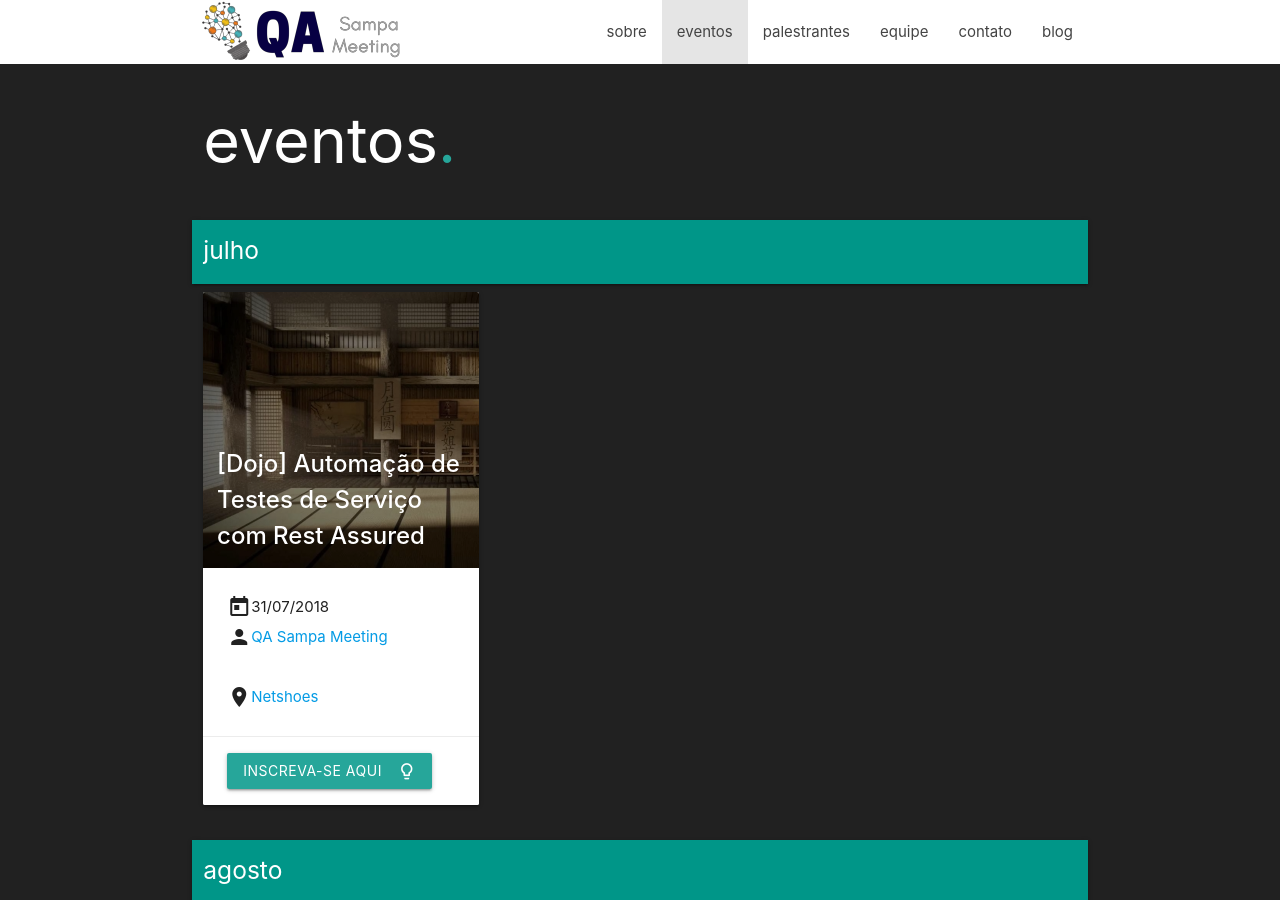
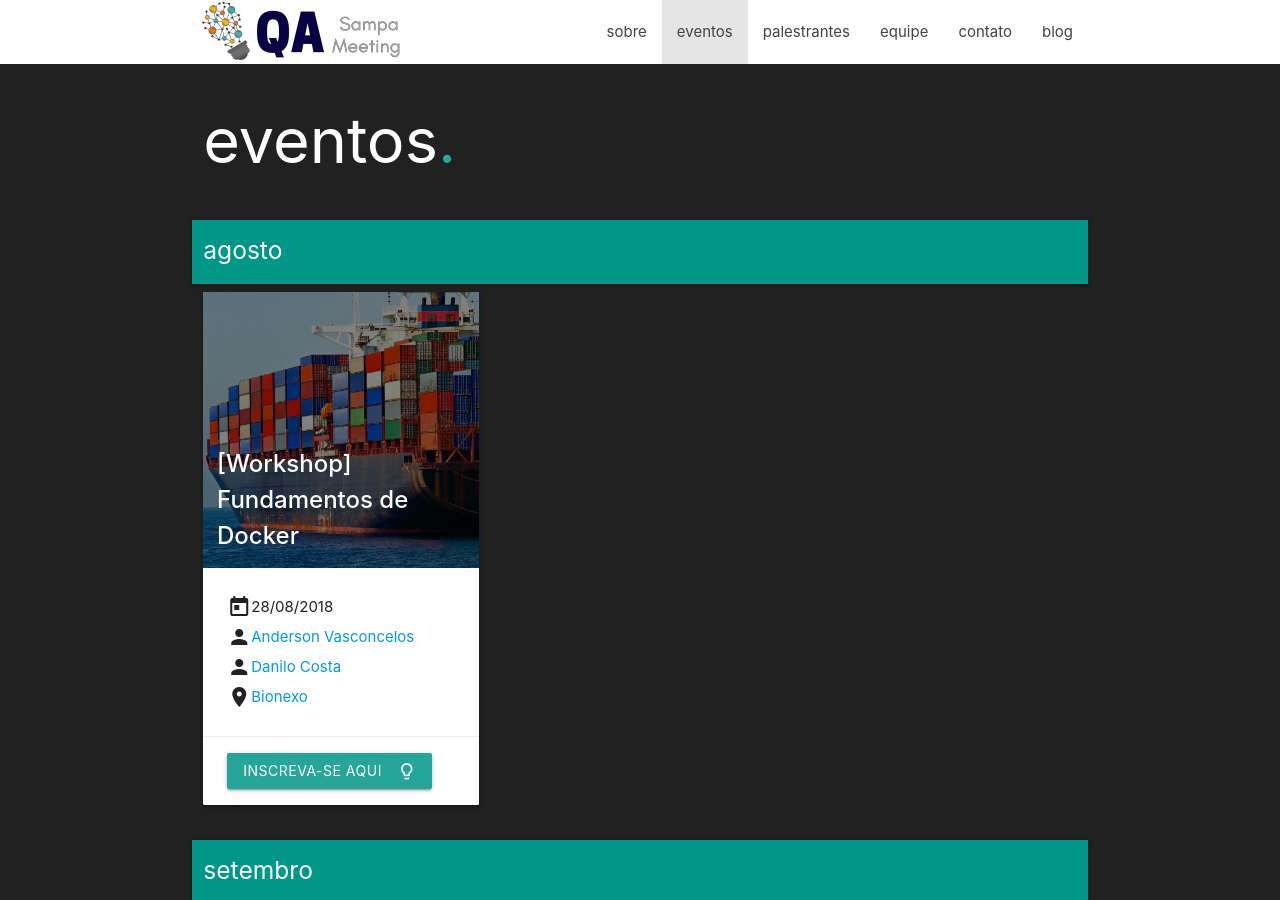
Before and after one commit to qasampameeting/qasampameeting.github.io, a Jekyll site: the page built from events.md, in a window 1280 px wide and 900 px high. Built offline with Jekyll 4.4.1, drawn with Linux system fonts in a browser that asks for light colours; nearby versions of some CDN libraries.

Commit message:
next event update

```diff
--- a/_data/events.yml
+++ b/_data/events.yml
@@ -1,12 +1,4 @@
 # EVENTS
-julho:
-  - date: 31-07-2018
-    title: "[Dojo] Automação de Testes de Serviço com Rest Assured"
-    place:
-      name: Netshoes
-      map_link: https://goo.gl/maps/WwwjZqgDJUk
-    image: 18-05-2018.jpg
-    link: https://www.eventbrite.com.br/e/dojo-tema-a-definir-inscricoes-12-07-as-9h-tickets-46508385834
 
 agosto:
   - date: 28-08-2018
```
